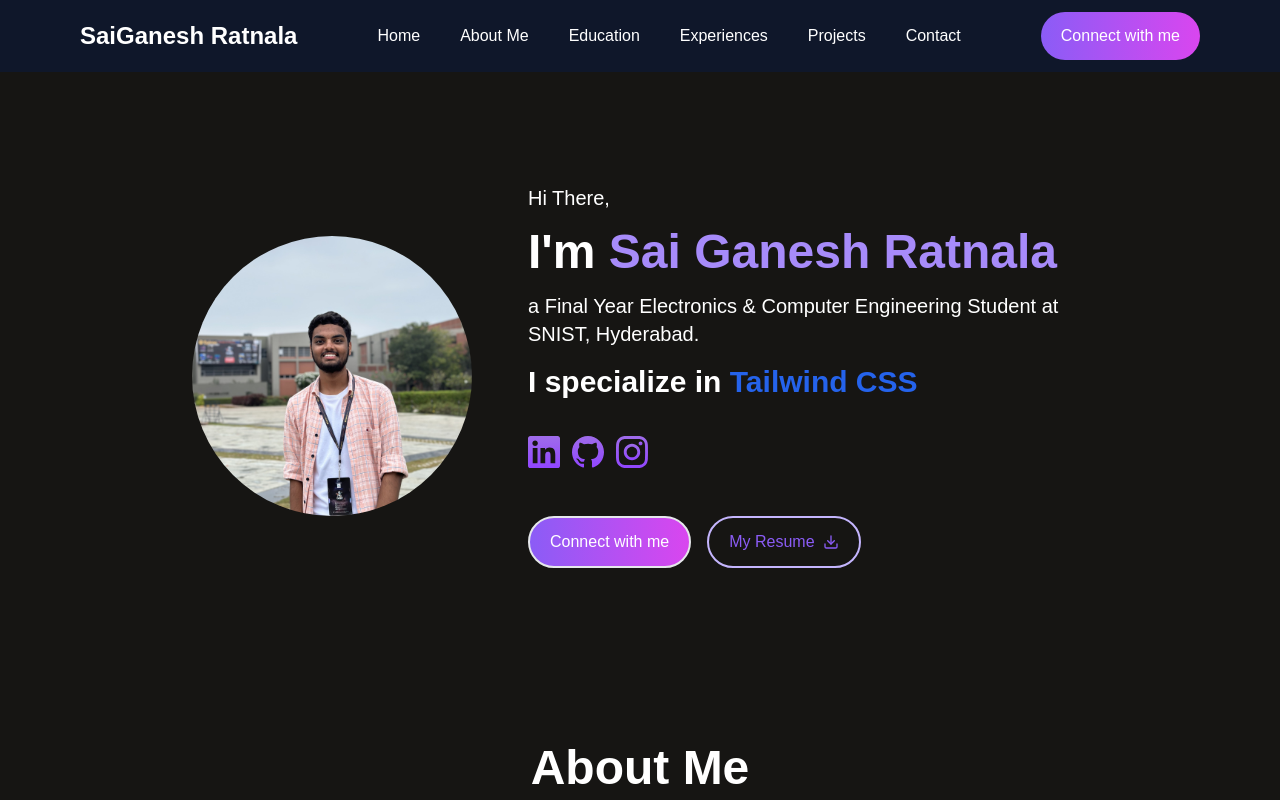
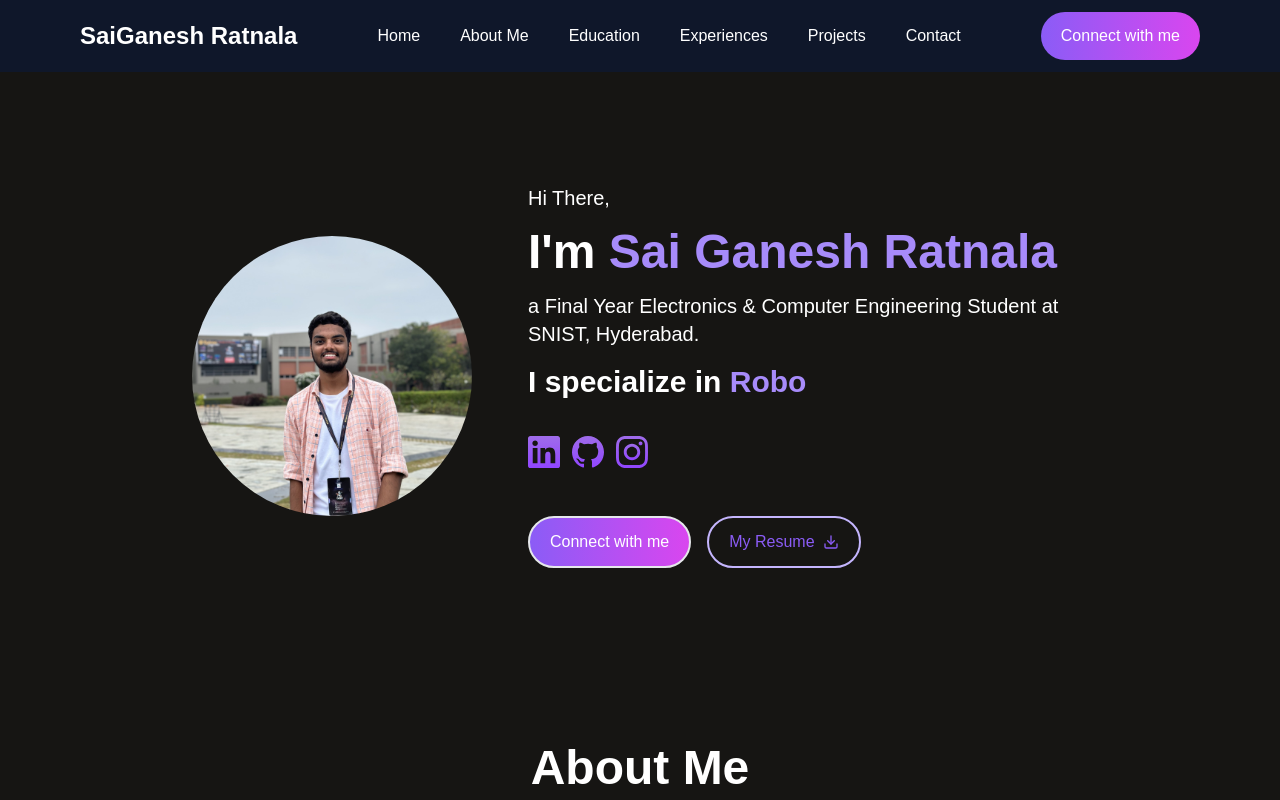
Before and after one commit to saiganesh1976/Portfolio_sai, a React (Vite) app: page / in a window 1280 px wide. Shown: the top 800 px of the page. Built offline with nearby package versions, Linux system fonts and the light colour scheme.

Commit message:
Update Hero.jsx

```diff
--- a/src/Components/Hero/Hero.jsx
+++ b/src/Components/Hero/Hero.jsx
@@ -6,29 +6,34 @@ import instagram_icon from "../../assets/instagram.svg";
 // import resume from '../../assets/SaiGanesh_Resume.pdf';
 import { FiDownload } from "react-icons/fi";
 
-  const skills = [
-  "React.js",
-  "Node.js",
-  "MongoDB",
-  "Express.js",
-  "JavaScript",
-  "HTML & CSS",
+const skills = [
+  "MERN Stack Developer",
+  "Java Programmer",
+  "Robotics Enthusiast",
   "Tailwind CSS",
-  "Flutter",
-  "Python",
-  "C++"
 ];
 
 const Hero = () => {
-    const [currentIndex, setCurrentIndex] = useState(0);
+  const [displayedText, setDisplayedText] = useState("");
+  const [currentSkill, setCurrentSkill] = useState(0);
 
   useEffect(() => {
-    const interval = setInterval(() => {
-      setCurrentIndex((prevIndex) => (prevIndex + 1) % skills.length);
-    }, 1000); // Change every second
+    const typingEffect = setInterval(() => {
+      setDisplayedText((prevText) => {
+        const nextChar = skills[currentSkill].charAt(prevText.length);
+        if (nextChar) {
+          return prevText + nextChar;
+        } else {
+          // Once a skill is fully typed, switch to the next one
+          setCurrentSkill((prevSkill) => (prevSkill + 1) % skills.length);
+          return "";
+        }
+      });
+    }, 100); // Typing speed (100ms per character)
 
-    return () => clearInterval(interval); // Cleanup on unmount
-  }, []);
+    return () => clearInterval(typingEffect); // Clean up interval on unmount
+  }, [currentSkill]);
+
   return (
     <div className="flex flex-col items-center text-center p-6 md:py-28 md:px-48 m gap-6 lg:flex-row lg:gap-14">
       <div className="w-full lg:w-1/3">
@@ -39,13 +44,14 @@ const Hero = () => {
         />
       </div>
       <div className="flex flex-col items-center lg:items-start lg:text-left gap-4 lg:w-2/3">
-        <p className=" text-xl">Hi There,</p>
+        <p className="text-xl">Hi There,</p>
         <h1 className="text-4xl md:text-5xl font-semibold">
           I'm <span className="text-violet-400">Sai Ganesh Ratnala</span>
         </h1>
         <p className="text-xl md:text-xl">a Final Year Electronics & Computer Engineering Student at SNIST, Hyderabad.</p>
         <h1 className="text-3xl font-bold text-center transition-all duration-500 ease-in-out">
-          I specialize in <span className="text-blue-600">{skills[currentIndex]}</span>
+          I specialize in{" "}
+          <span className="text-violet-400">{displayedText}</span>
         </h1>
         <div className="flex gap-3">
           <a href="https://www.linkedin.com/in/saiganeshratnala/" target="_blank">
@@ -63,7 +69,7 @@ const Hero = () => {
             <a href="#contact">Connect with me</a>
           </div>
           <a href="/SaiGanesh_Resume.pdf" download>
-          <div className="flex items-center justify-center gap-2 transition ease-in-out delay-150 hover:scale-105 duration-700 border-2 border-violet-300 hover:border-violet-600 py-3 px-5 w-50 text-center rounded-full font-medium cursor-pointer text-md text-violet-500">
+            <div className="flex items-center justify-center gap-2 transition ease-in-out delay-150 hover:scale-105 duration-700 border-2 border-violet-300 hover:border-violet-600 py-3 px-5 w-50 text-center rounded-full font-medium cursor-pointer text-md text-violet-500">
               My Resume <FiDownload className="text-violet-500" />
             </div>
           </a>
```
